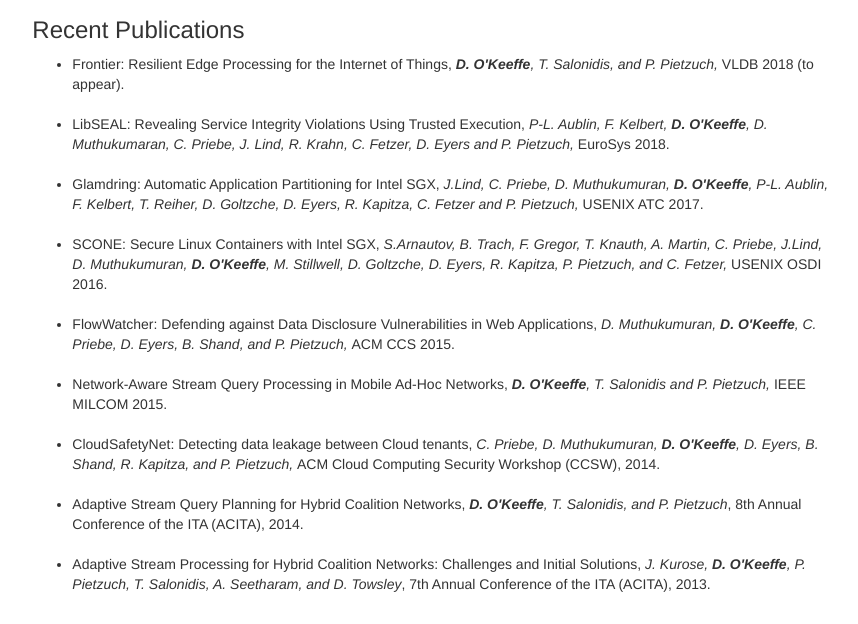
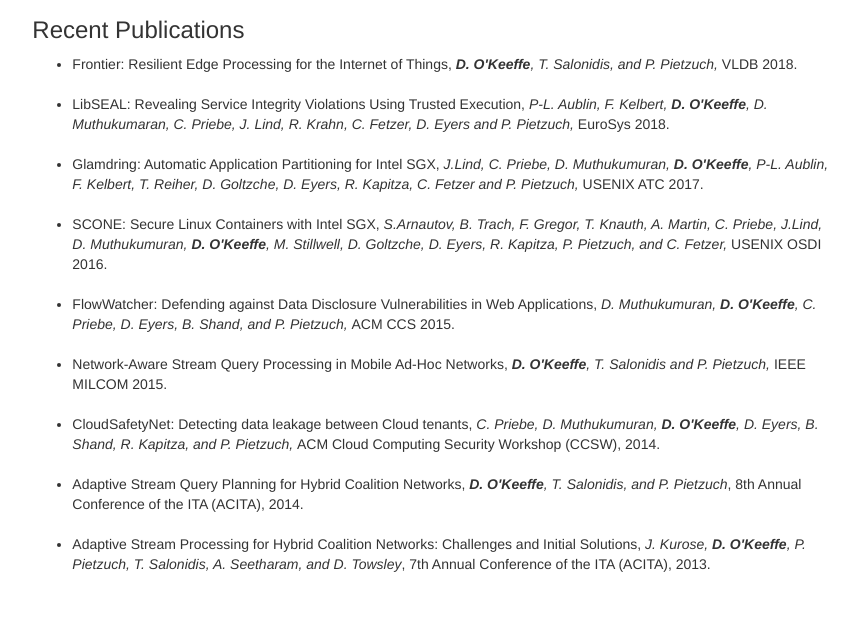
Before and after one commit to danokeeffe/danokeeffe.github.io, a plain HTML site: page index.html in a window 1280 px wide. Shown: the part 1077-1701 px from the top of the page, without its empty margins (206-1064 px from the left). Drawn offline with nearby package versions, Linux system fonts and the light colour scheme.

Commit message:
Update bib.

```diff
--- a/index.html
+++ b/index.html
@@ -118,7 +118,7 @@
 			<div class="col-sm-12">
 				<h3>Recent Publications</h3>
 				<ul>
-					<li>Frontier: Resilient Edge Processing for the Internet of Things, <em><strong>D. O'Keeffe</strong>, T. Salonidis, and P. Pietzuch, </em>VLDB 2018 (to appear).</li><br />
+					<li>Frontier: Resilient Edge Processing for the Internet of Things, <em><strong>D. O'Keeffe</strong>, T. Salonidis, and P. Pietzuch, </em>VLDB 2018.</li><br />
 					<li>LibSEAL: Revealing Service Integrity Violations Using Trusted Execution, <em>P-L. Aublin, F. Kelbert, <strong>D. O'Keeffe</strong>, D. Muthukumaran, C. Priebe, J. Lind, R. Krahn, C. Fetzer, D. Eyers and P. Pietzuch, </em>EuroSys 2018.</li><br />
 					<li>Glamdring: Automatic Application Partitioning for Intel SGX, <em>J.Lind, C. Priebe, D. Muthukumuran, <strong>D. O'Keeffe</strong>, P-L. Aublin, F. Kelbert, T. Reiher, D. Goltzche, D. Eyers, R. Kapitza, C. Fetzer and P. Pietzuch, </em>USENIX ATC 2017.</li><br />
 					<li>SCONE: Secure Linux Containers with Intel SGX, <em>S.Arnautov, B. Trach, F. Gregor, T. Knauth, A. Martin, C. Priebe, J.Lind, D. Muthukumuran, <strong>D. O'Keeffe</strong>, M. Stillwell, D. Goltzche, D. Eyers, R. Kapitza, P. Pietzuch, and C. Fetzer, </em>USENIX OSDI 2016.</li><br />
```
